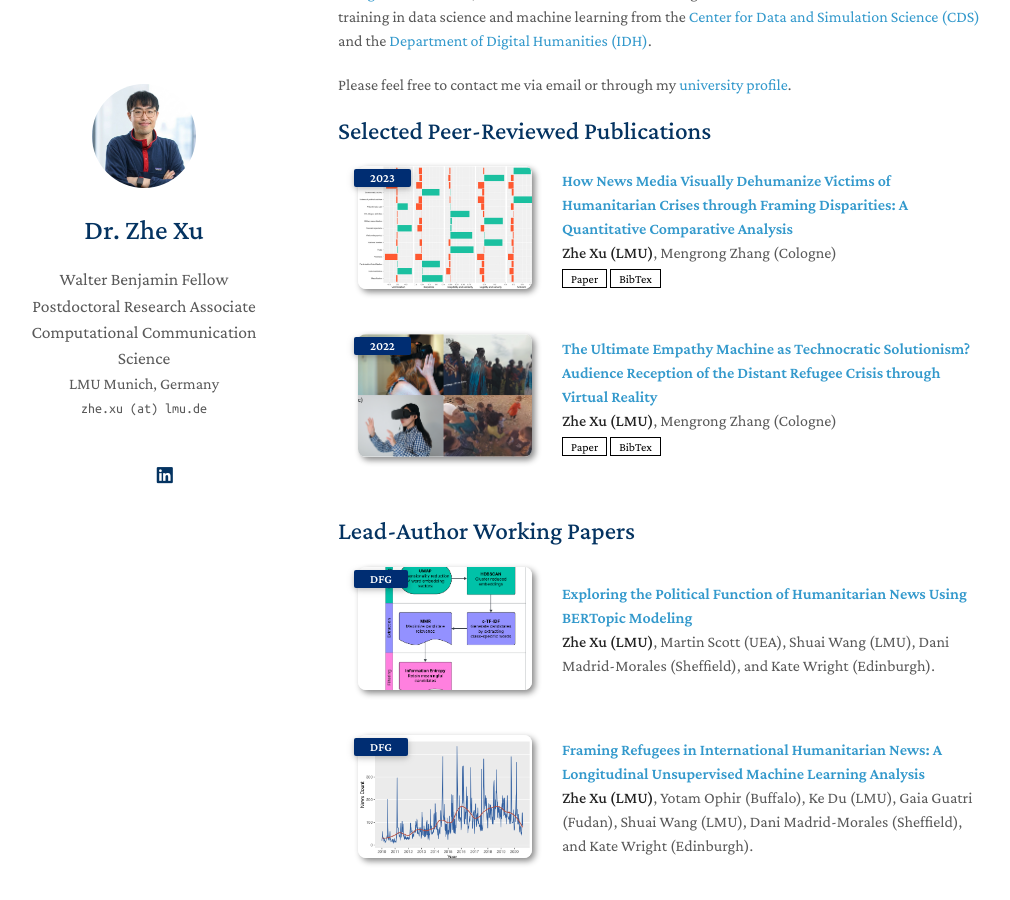
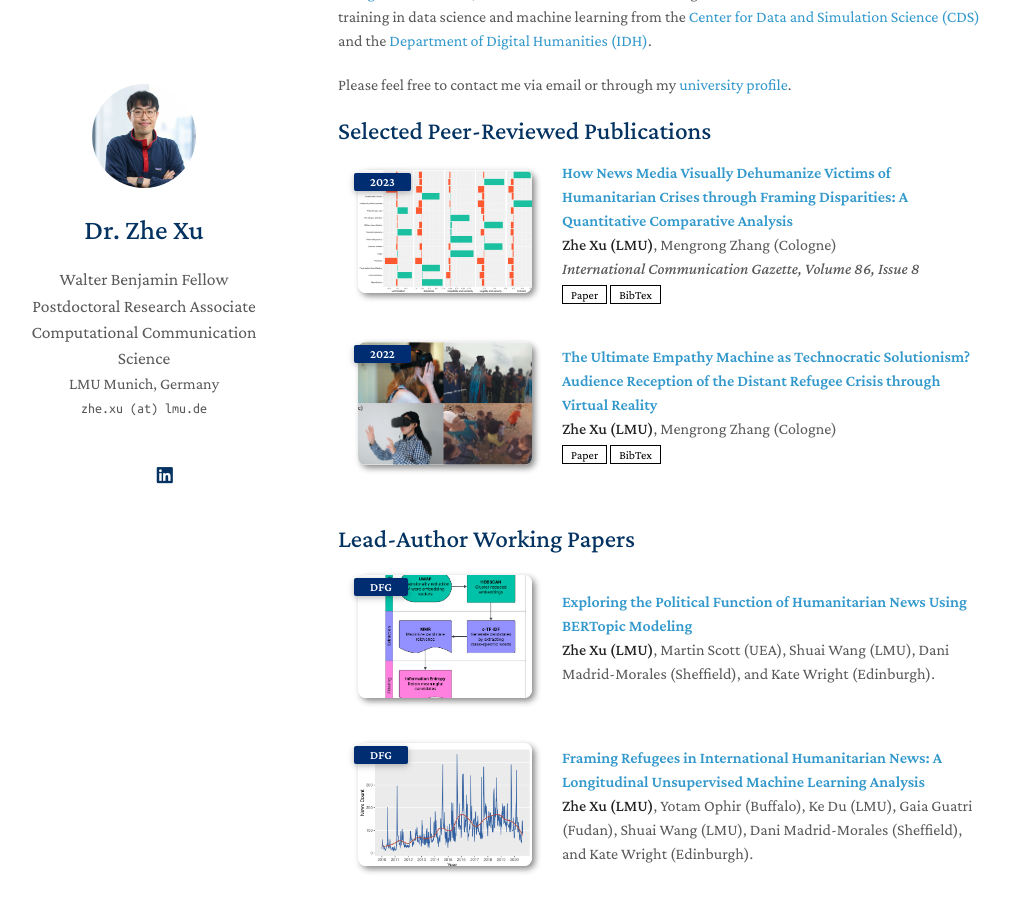
Before and after one commit to zhexuphd/home, a Jekyll site: the page built from index.md, in a window 1280 px wide and 900 px high, scrolled down 520 px. Shown: the whole window, without its empty margins (132-1142 px from the left). Built offline with Jekyll 4.4.1, drawn with Linux system fonts in a browser that asks for light colours; a style sheet for code colours, icons or effects is not loaded; our own code applies the rules of GitHub Pages for plain Markdown files.

Commit message:
Update publications.yml

```diff
--- a/_data/publications.yml
+++ b/_data/publications.yml
@@ -3,7 +3,7 @@ main:
   - title: "How News Media Visually Dehumanize Victims of Humanitarian Crises through Framing Disparities: A Quantitative Comparative Analysis"
     authors: <strong>Zhe Xu (LMU)</strong>, Mengrong Zhang (Cologne)
     conference_short: 2023
-    conference:
+    conference: International Communication Gazette, Volume 86, Issue 8
     paper: https://journals.sagepub.com/doi/10.1177/17480485231216583?icid=int.sj-abstract.citing-articles.2
     bibtex: https://gist.githubusercontent.com/zhexuphd/0ec9134e3b5f077b5b2c443e96947240/raw/d04e8d6b3575742312460b2aadbd2d9f94a0e188/gistfile1.txt
     image: ./assets/img/paper1.jpg
```
